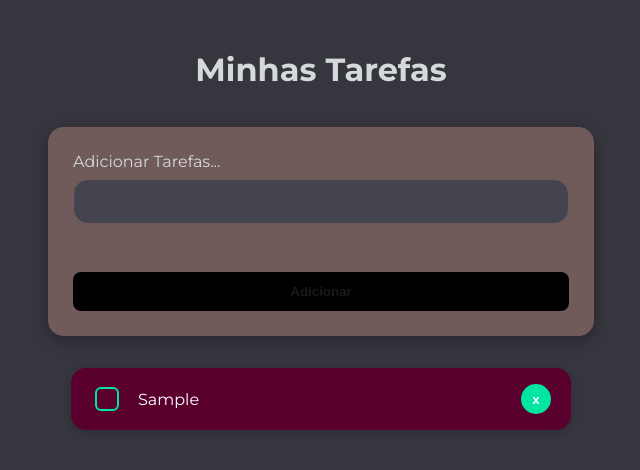
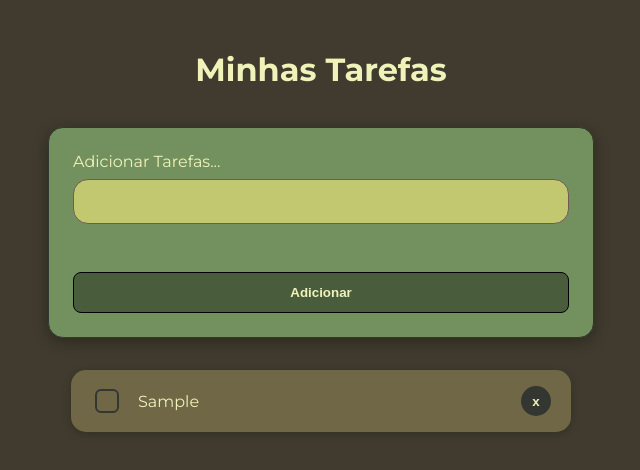
Before and after one commit to SorrisoW/TodoList, a plain HTML site: page index.html in a window 1280 px wide. Both pictures are taken after typing "Sample" into the empty fields and a click on the button "Adicionar". Shown: the whole page, without its empty margins (319-959 px from the left). Drawn offline with Linux system fonts and the light colour scheme.

Commit message:
atualizacao final

```diff
--- a/style.css
+++ b/style.css
@@ -2,8 +2,8 @@
 
 
 body {
-    background-color: #37353E;
-    color: #D3DAD9;
+    background-color: #403b2e;
+    color: #eff3b9;
     font-family: 'Montserrat', sans-serif;
     margin: 0;
     padding: 1.8rem;
@@ -14,14 +14,14 @@ body {
 }
 
 h1 {
-    color: #D3DAD9;
+    color: #eff3b9;
     text-align: center;
 }
 
 
 form#todo-form {
-    background-color: #715A5A;
-    border: 1px solid #715A5A;
+    background-color: #73915e;
+    border: 1px solid #343632;
     border-radius: 15px;
     padding: 1.5rem;
     width: 100%;
@@ -43,11 +43,11 @@ form#todo-form {
 
 #todo-form label {
     font-size: 1rem;
-    color: #D3DAD9;
+    color: #eff3b9;
 }
 
 #todo-form input#title {
-    background-color: #44444E;
+    background-color: #c2c86f;
     border: 1px solid #000000;
     color: #ffffff;
     padding: 0.8rem;
@@ -62,18 +62,18 @@ form#todo-form {
 }
 
 #todo-form .btn-submit {
-    background-color: #000000;
-    color: #1a1a1a;
+    background-color: #0000005d;
+    border: 1px solid #000000;
+    color: #eff3b9;
     font-weight: 600;
     padding: 0.75rem;
-    border: none;
     border-radius: 8px;
     cursor: pointer;
     transition: background-color 0.3s, transform 0.2s;
 }
 
 #todo-form .btn-submit:hover {
-    background-color: #715A5A;
+    background-color: #000000;
     transform: translateY(-2px);
 }
 
@@ -89,7 +89,7 @@ ul#todo-list {
 }
 
 .todo-item {
-    background-color: #59002D;
+    background-color: #706747;
     padding: 1rem 1.25rem;
     border-radius: 15px;
     display: flex;
@@ -105,8 +105,8 @@ ul#todo-list {
 }
 
 .todo-item.done {
-    background-color: #59002D;
-    opacity: 0.7;
+    background-color: #c2c86f36;
+    opacity: 0.9;
 }
 
 .todo-item .toggle {
@@ -114,15 +114,15 @@ ul#todo-list {
     -webkit-appearance: none;
     width: 24px;
     height: 24px;
-    border: 2px solid #00e6a1;
+    border: 2px solid #343632;
     border-radius: 6px;
     cursor: pointer;
     position: relative;
 }
 
 .todo-item .toggle:checked {
-    background-color: #e400e4;
-    border-color: #e400e4;
+    background-color: #c2c86f;
+    border-color: #c2c86f;
 }
 
 .todo-item .toggle:checked::after {
@@ -138,7 +138,7 @@ ul#todo-list {
 .todo-item .title {
     flex-grow: 1;
     font-size: 1rem;
-    color: #ffffff;
+    color: #eff3b9;
 }
 
 .todo-item.done .title {
@@ -147,8 +147,8 @@ ul#todo-list {
 }
 
 .todo-item .remove-btn {
-    background-color: #00e6a1;
-    color: #ffffff;
+    background-color: #343632;
+    color: #eff3b9;
     font-weight: bold;
     border: none;
     border-radius: 50%;
```
